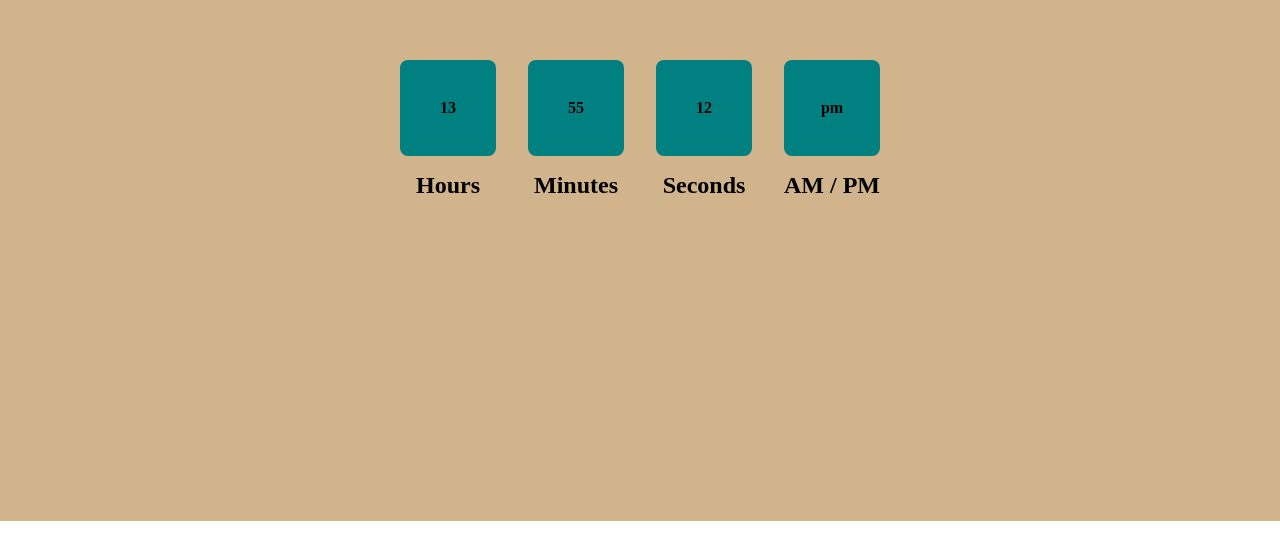
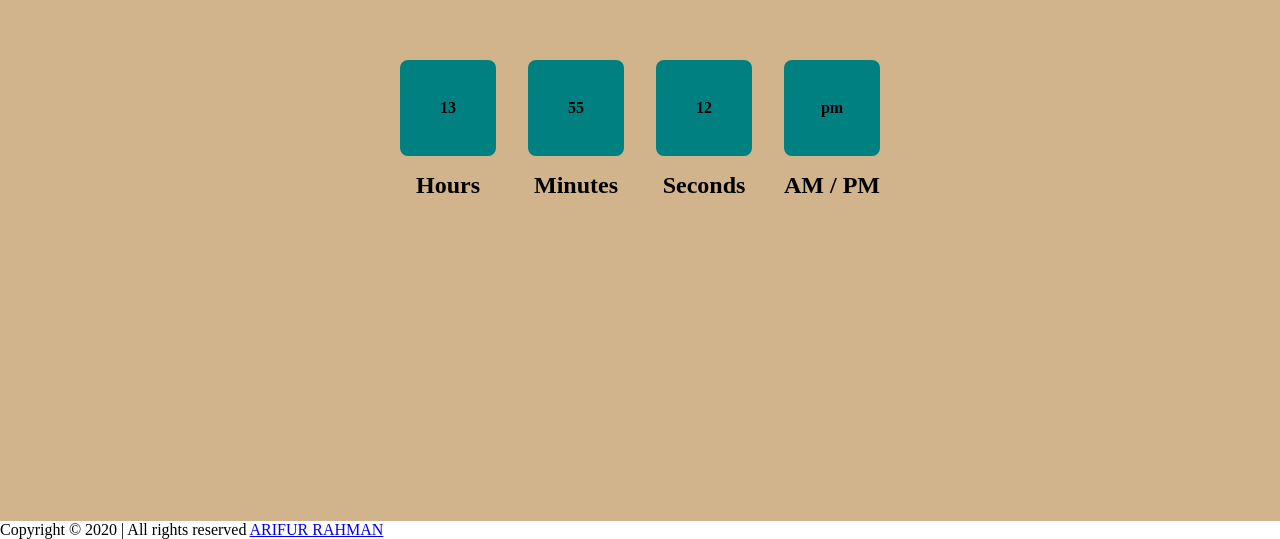
Before and after one commit to Arifur-rahman14/javaScript-simple-projects, a plain HTML site: page wathc.html in a window 1280 px wide. Shown: the part 279-818 px from the top of the page. Drawn offline with Linux system fonts and the light colour scheme.

Commit message:
Footer section

```diff
--- a/wathc.html
+++ b/wathc.html
@@ -36,6 +36,12 @@
         </div>
     </div>
 
+<!-- Footer Copyright Content  -->
+    <footer>
+        <p>Copyright &copy; 2020 | All rights reserved <a href="https://www.facebook.com/profile.php?id=100007553379067"
+                target="_blank">ARIFUR RAHMAN</a></p>
+    </footer>
+
 
     <!-- external js link  -->
     <script src="assets/js/watch.js"></script>
```
Also changed, not shown: index.html (+5 -2 lines).
